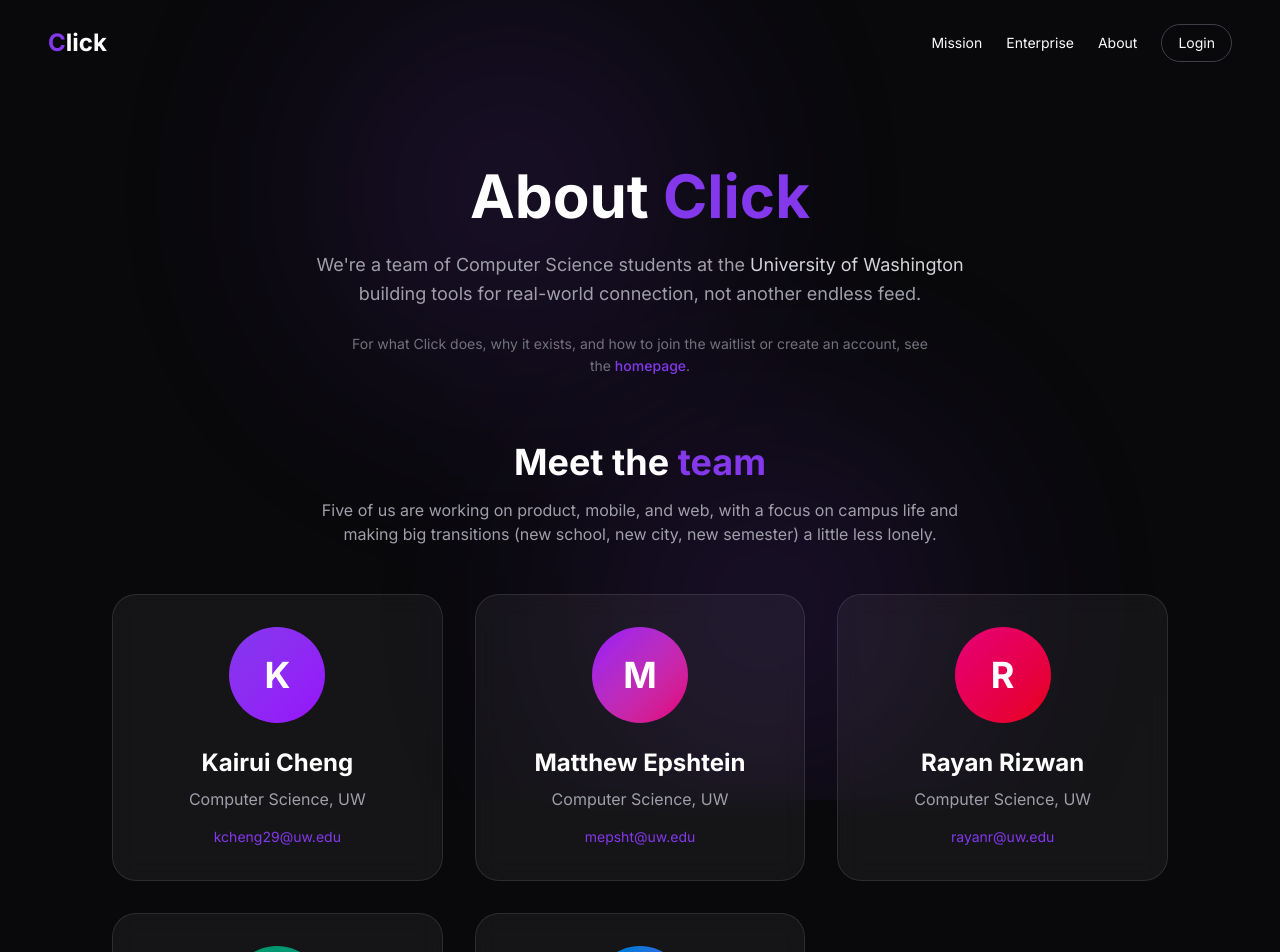
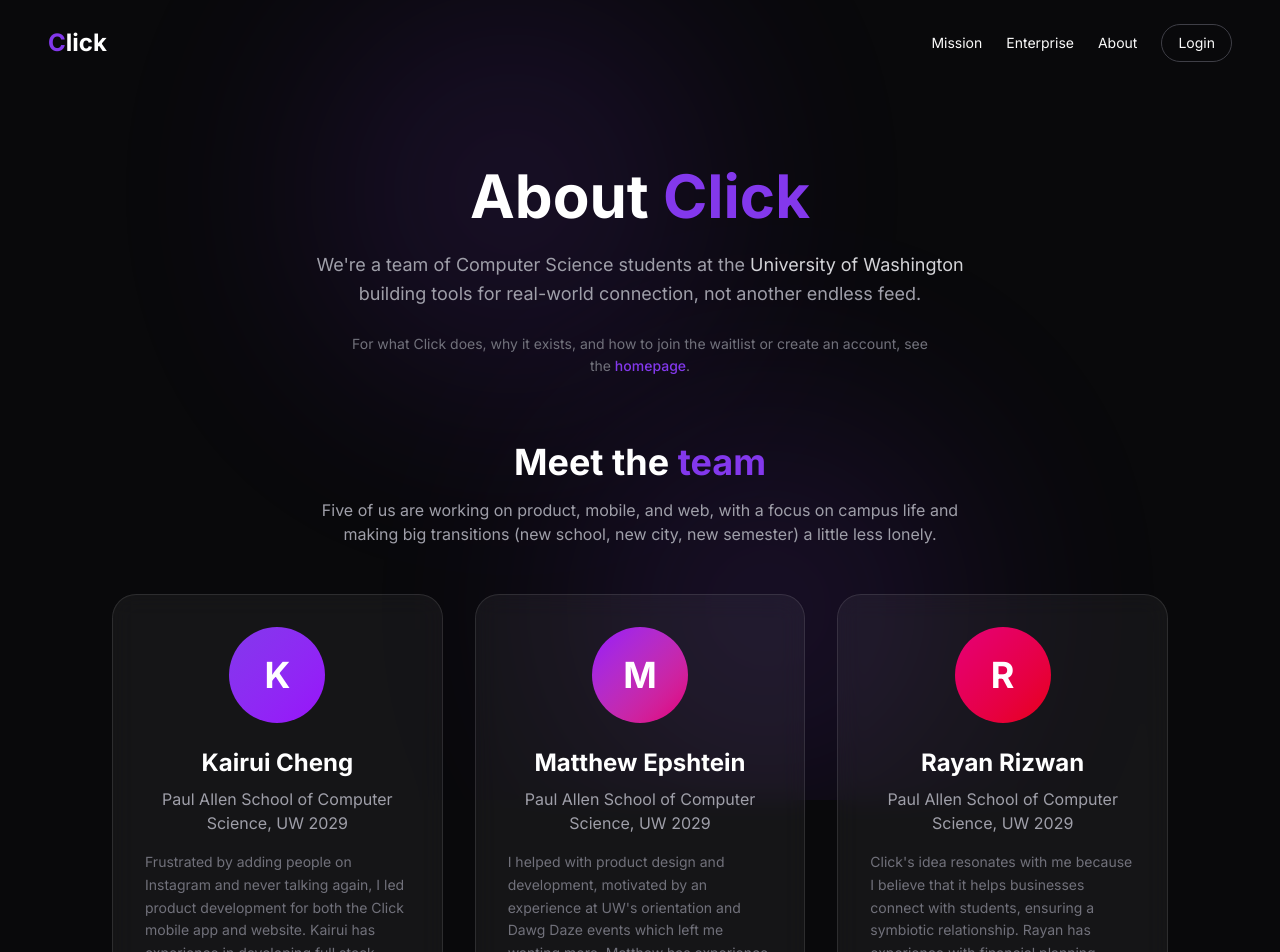
Before and after one commit to lightningbolts/click-web, a Next.js app: page /about in a window 1280 px wide. Shown: the top 952 px of the page. Built offline with nearby package versions, Linux system fonts and the light colour scheme; no server answers.

Commit message:
Enhance team member profiles on About page
- Updated team member subtitles to include full program details.
- Added descriptive text for each team member to provide context on their contributions and experiences.

```diff
--- a/app/about/page.tsx
+++ b/app/about/page.tsx
@@ -7,6 +7,7 @@ type TeamMember = {
   name: string;
   initials: string;
   subtitle: string;
+  text?: string;
   email?: string;
   gradient: string;
 };
@@ -15,35 +16,40 @@ const TEAM: TeamMember[] = [
   {
     name: 'Kairui Cheng',
     initials: 'K',
-    subtitle: 'Computer Science, UW',
+    subtitle: 'Paul Allen School of Computer Science, UW 2029',
+    text: 'Frustrated by adding people on Instagram and never talking again, I led product development for both the Click mobile app and website. Kairui has experience in developing full stack applications, utilized by journalists, advocacy groups, and lawyers from across the nation.',
     email: 'kcheng29@uw.edu',
     gradient: 'from-[#8338EC] to-purple-600',
   },
   {
     name: 'Matthew Epshtein',
     initials: 'M',
-    subtitle: 'Computer Science, UW',
+    subtitle: 'Paul Allen School of Computer Science, UW 2029',
+    text: 'I helped with product design and development, motivated by an experience at UW\'s orientation and Dawg Daze events which left me wanting more. Matthew has experience in mobile and server-side development, as well as in leadership, project management and technical writing.',
     email: 'mepsht@uw.edu',
     gradient: 'from-purple-600 to-pink-600',
   },
   {
     name: 'Rayan Rizwan',
     initials: 'R',
-    subtitle: 'Computer Science, UW',
+    subtitle: 'Paul Allen School of Computer Science, UW 2029',
+    text: 'Click\'s idea resonates with me because I believe that it helps businesses connect with students, ensuring a symbiotic relationship. Rayan has experience with financial planning, managing small businesses, project management and research.',
     email: 'rayanr@uw.edu',
     gradient: 'from-pink-600 to-red-600',
   },
   {
     name: 'Andrew Lu',
     initials: 'A',
-    subtitle: 'Computer Science, UW',
+    subtitle: 'Paul Allen School of Computer Science, UW 2029',
+    text: 'I heard the idea from Kairui and found it compelling. I\'ve always found that messaging with online strangers never sat right with me. Andrew has worked with teams on fine-tuning LLMs and has web development experience through previous projects.',
     email: 'luand29@uw.edu',
     gradient: 'from-emerald-600 to-teal-600',
   },
   {
     name: 'Jaret Zhang',
     initials: 'J',
-    subtitle: 'Computer Science, UW',
+    subtitle: 'Paul Allen School of Computer Science, UW 2029',
+    text: 'The idea of Click resonated with me as I\'ve always struggled with maintaining relationships between recent acquaintances. Jaret has experience with full stack development as well as game design from previous projects.',
     email: 'jaretz@uw.edu',
     gradient: 'from-sky-600 to-indigo-600',
   },
@@ -105,6 +111,9 @@ export default function About() {
                   </div>
                   <h3 className="mb-2 text-2xl font-bold">{member.name}</h3>
                   <p className="text-zinc-400">{member.subtitle}</p>
+                  {member.text && (
+                    <p className="mt-4 text-left text-sm leading-relaxed text-zinc-500">{member.text}</p>
+                  )}
                   {member.email && (
                     <a
                       href={`mailto:${member.email}`}
```
